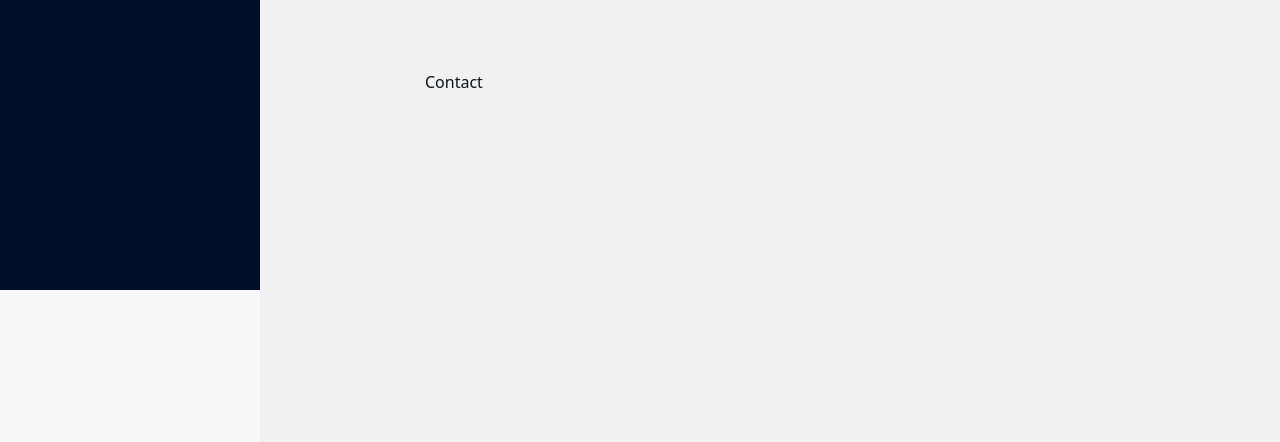
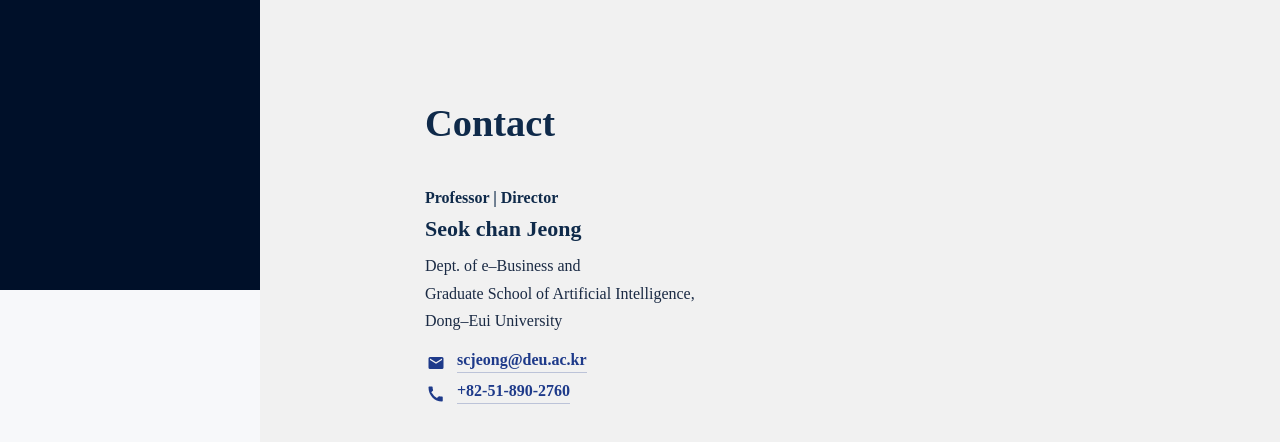
Before and after one commit to shch989/deu-lab-website, a React (Create React App) app: page /contact in a window 1280 px wide. Shown: the part 510-952 px from the top of the page. Built offline with nearby package versions, Linux system fonts and the light colour scheme.

Commit message:
contact 페이지 내용 추가

```diff
--- /dev/null
+++ b/src/components/Contact/ContactPeopleSection.jsx
@@ -0,0 +1,141 @@
+import React from 'react'
+import styled from "styled-components";
+
+const Section = styled.section`
+  width: 100%;
+  padding: clamp(24px, 6vw, 30px) 0;
+  background: transparent;
+  color: #1a2a44;
+  display: flex;
+  justify-content: flex-start;
+`;
+
+const Inner = styled.div`
+  max-width: 1100px;
+  margin-left: 0px;
+  margin-right: auto;
+  width: calc(100% - 20px);
+  box-sizing: border-box;
+`;
+
+const Heading = styled.h1`
+  font-family: 'Noto Serif KR','Nanum Myeongjo','Times New Roman', serif;
+  font-weight: 800;
+  font-size: clamp(24px, 3vw, 40px);
+  line-height: 1.2;
+  margin: 0 0 40px;
+  color: #0f2a4a;
+`;
+
+const Card = styled.article`
+  font-family: 'Noto Serif KR','Nanum Myeongjo','Times New Roman', serif;
+  & + & { margin-top: clamp(28px, 6vw, 56px); } /* 카드 간 간격 */
+`;
+
+const Role = styled.div`
+  font-weight: 700;
+  color: #0f2a4a;
+  margin-bottom: 6px;
+`;
+
+const Name = styled.h2`
+  margin: 0 0 10px;
+  font-weight: 800;
+  font-size: clamp(22px, 1.5vw, 36px);
+  color: #0f2a4a;
+`;
+
+const Dept = styled.p`
+  margin: 0 0 14px;
+  line-height: 1.7;
+`;
+
+const Row = styled.div`
+  display: flex;
+  align-items: center;
+  gap: 10px;
+  margin: 6px 0;
+`;
+
+const Icon = styled.span`
+  display: inline-flex;
+  width: 22px;
+  min-width: 22px;
+  height: 22px;
+  align-items: center;
+  justify-content: center;
+  transform: translateY(2px);
+  svg { width: 18px; height: 18px; fill: #1e3a8a; }
+`;
+
+const TextLink = styled.a`
+  color: #1e3a8a;
+  font-weight: 700;
+  text-decoration: none;
+  border-bottom: 1px solid rgba(30,58,138,0.25);
+  &:hover { border-bottom-color: rgba(30,58,138,0.6); }
+`;
+
+const ContactPeopleSection = () => {
+  const title = "Contact"
+  const people = [
+    {
+      role: "Professor | Director",
+      name: "Seok chan Jeong",
+      dept: `Dept. of e–Business and\nGraduate School of Artificial Intelligence,\nDong–Eui University`,
+      email: "scjeong@deu.ac.kr",
+      phone: "+82-51-890-2760",
+    },
+    {
+      role: "Research Professor",
+      name: "Young jin Kang",
+      dept: `Dept. of Artificial Intelligence\nDong–Eui University`,
+      email: "15073@deu.ac.kr",
+      phone: "+82-51-890-2776",
+    },
+  ]
+
+  return (
+    <Section>
+      <Inner>
+        <Heading>{title}</Heading>
+
+        {people.map((p, idx) => (
+          <Card key={idx}>
+            <Role>{p.role}</Role>
+            <Name>{p.name}</Name>
+            <Dept>
+              {p.dept.split("\n").map((line, i) => (
+                <span key={i}>{line}<br/></span>
+              ))}
+            </Dept>
+
+            <Row>
+              <Icon>
+                {/* mail */}
+                <svg viewBox="0 0 24 24">
+                  <path d="M20 4H4a2 2 0 0 0-2 2v12a2 2 0 0 0 2 2h16a2 2 0 0 0 2-2V6a2 2 0 0 0-2-2Zm0 4-8 5L4 8V6l8 5 8-5v2Z"/>
+                </svg>
+              </Icon>
+              <TextLink href={`mailto:${p.email}`}>{p.email}</TextLink>
+            </Row>
+
+            <Row>
+              <Icon>
+                {/* phone */}
+                <svg viewBox="0 0 24 24">
+                  <path d="M6.62 10.79a15.05 15.05 0 0 0 6.59 6.59l2.2-2.2a1 1 0 0 1 1.01-.24c1.1.36 2.29.55 3.58.55a1 1 0 0 1 1 1V21a1 1 0 0 1-1 1C10.07 22 2 13.93 2 3a1 1 0 0 1 1-1h3.51a1 1 0 0 1 1 1c0 1.29.19 2.48.55 3.58a1 1 0 0 1-.24 1.01l-2.2 2.2z"/>
+                </svg>
+              </Icon>
+              <TextLink href={`tel:${(p.phone || "").replace(/[^+\d]/g, "")}`}>
+                {p.phone}
+              </TextLink>
+            </Row>
+          </Card>
+        ))}
+      </Inner>
+    </Section>
+  )
+}
+
+export default ContactPeopleSection
--- a/src/components/Home/HomeContactSection.jsx
+++ b/src/components/Home/HomeContactSection.jsx
@@ -3,7 +3,7 @@
 
 const Section = styled.section`
   width: 100%;
-  padding: clamp(24px, 6vw, 72px) 0;
+  padding: clamp(24px, 6vw, 30px) 0;
   background: transparent;
   color: #1a2a44;
   display: flex;
--- a/src/pages/Contact.jsx
+++ b/src/pages/Contact.jsx
@@ -1,8 +1,9 @@
 import React from 'react'
+import ContactPeopleSection from '../components/Contact/ContactPeopleSection'
 
 const Contact = () => {
   return (
-    <div>Contact</div>
+    <ContactPeopleSection />
   )
 }
 
```
